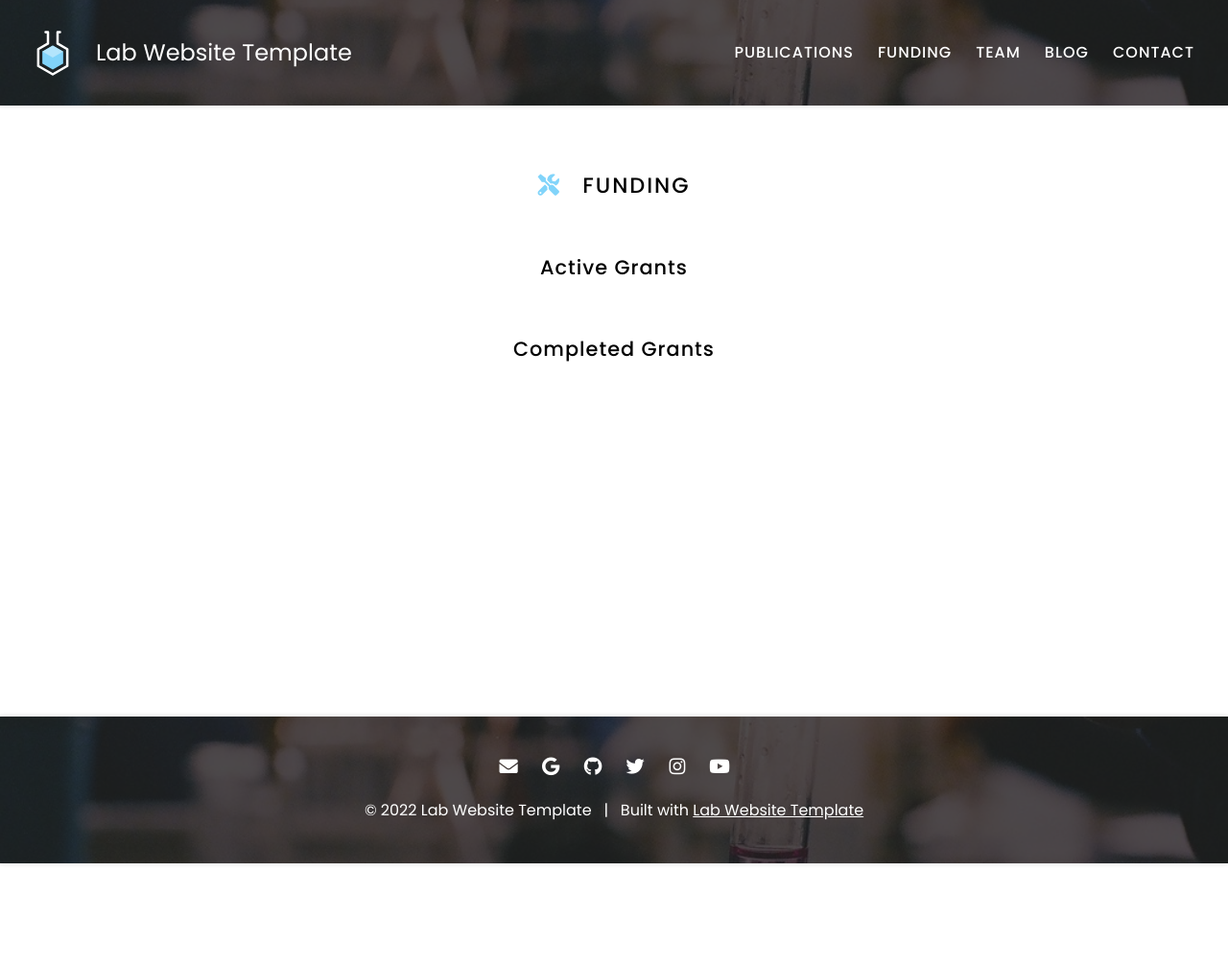
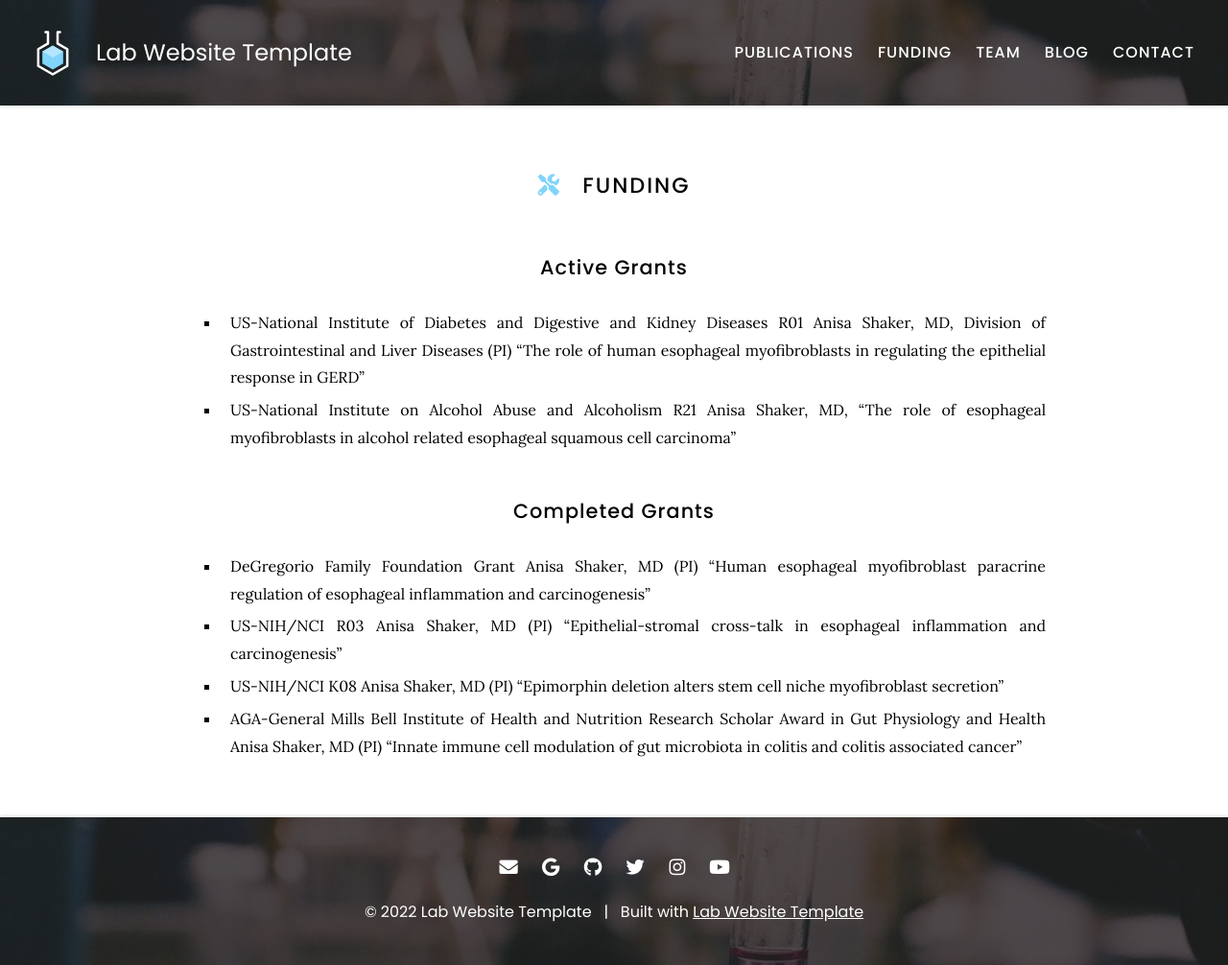
Before and after one commit to ShakerLab/ShakerLab, a Jekyll site: the page built from funding/index.md, in a window 1280 px wide. Shown: the whole page at 96% size. Built offline with Jekyll 4.4.1, drawn with Linux system fonts in a browser that asks for light colours; nearby versions of some CDN libraries; before the commit the page ends 900 px from its top, so only the background shows below that.

Commit message:
Update index.md

```diff
--- a/funding/index.md
+++ b/funding/index.md
@@ -9,4 +9,12 @@ nav:
 
 ## Active Grants
 
+- US-National Institute of Diabetes and Digestive and Kidney Diseases R01 Anisa Shaker, MD, Division of Gastrointestinal and Liver Diseases (PI) “The role of human esophageal myofibroblasts in regulating the epithelial response in GERD”
+- US-National Institute on Alcohol Abuse and Alcoholism R21 Anisa Shaker, MD, “The role of esophageal myofibroblasts in alcohol related esophageal squamous cell carcinoma”
+
 ## Completed Grants
+
+- DeGregorio Family Foundation Grant Anisa Shaker, MD (PI) “Human esophageal myofibroblast paracrine regulation of esophageal inflammation and carcinogenesis”
+- US-NIH/NCI R03 Anisa Shaker, MD (PI) “Epithelial-stromal cross-talk in esophageal inflammation and carcinogenesis”
+- US-NIH/NCI K08 Anisa Shaker, MD (PI) “Epimorphin deletion alters stem cell niche myofibroblast secretion”
+- AGA-General Mills Bell Institute of Health and Nutrition Research Scholar Award in Gut Physiology and Health  Anisa Shaker, MD (PI) “Innate immune cell modulation of gut microbiota in colitis and colitis associated cancer”
```
